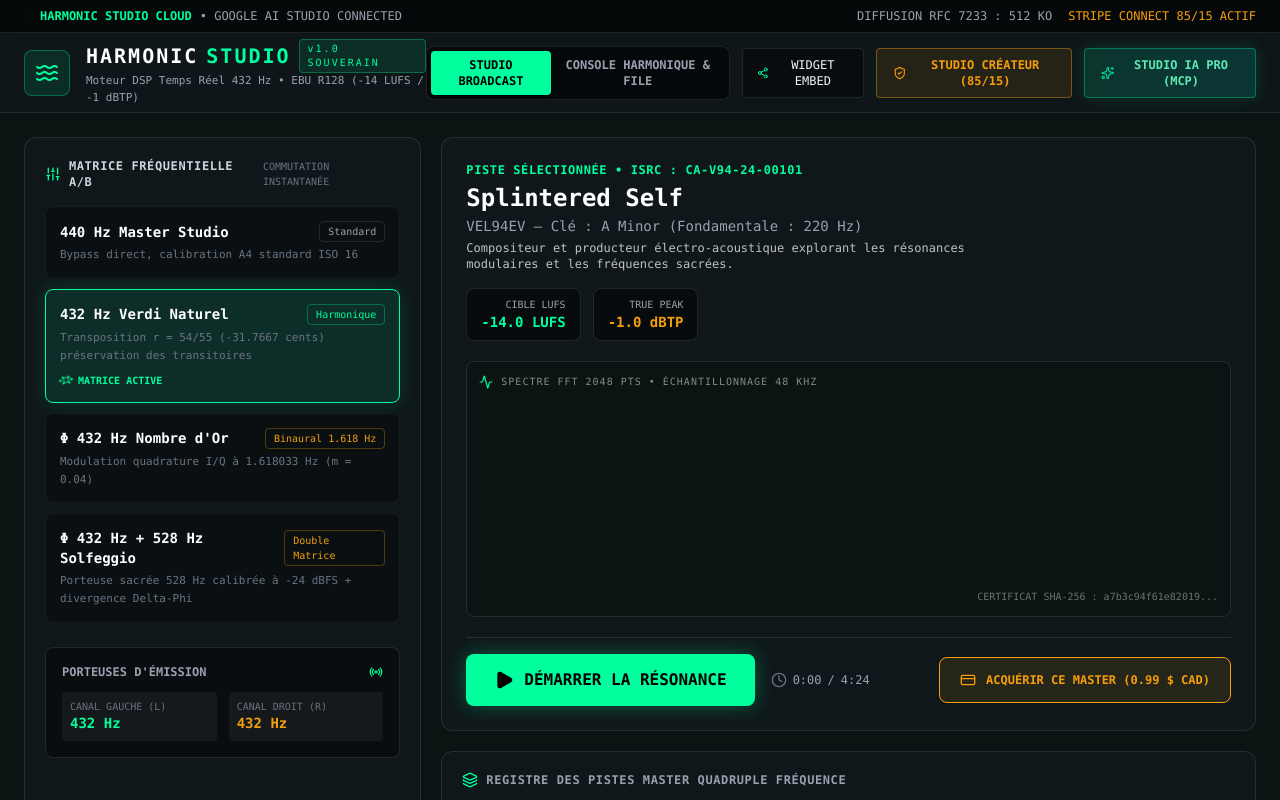
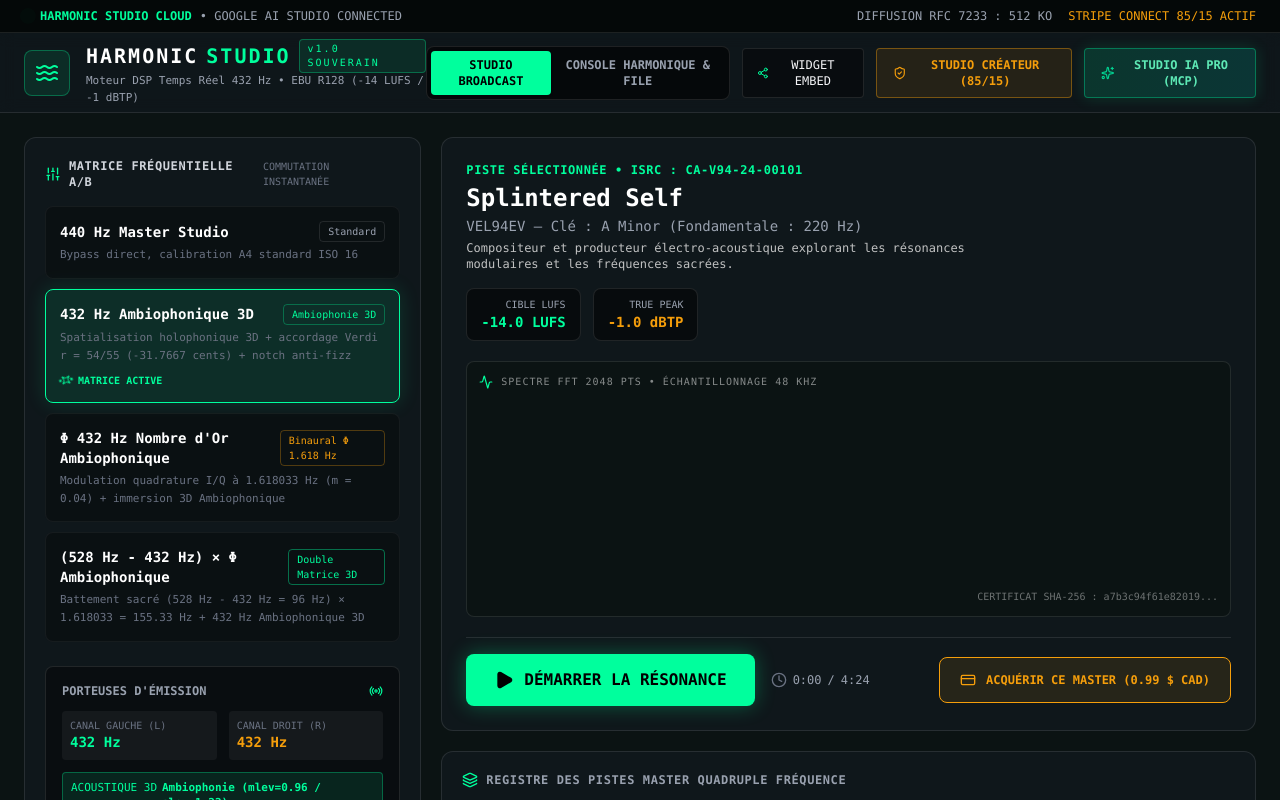
Before and after one commit to PositiveMike33/HARMONIC-STUDIO, a React (Vite) app: page / in a window 1280 px wide. Shown: the top 800 px of the page. Built offline with nearby package versions, Linux system fonts and the light colour scheme.

Commit message:
fix(merge): preserve artistBio and integrate 432Hz ambiophonic cards and cross-platform MCP

```diff
--- a/src/App.tsx
+++ b/src/App.tsx
@@ -463,24 +463,24 @@ export default function App() {
                   },
                   {
                     id: '432_NATURAL',
-                    title: '432 Hz Verdi Naturel',
-                    badge: 'Harmonique',
-                    desc: 'Transposition r = 54/55 (-31.7667 cents) préservation des transitoires',
+                    title: '432 Hz Ambiophonique 3D',
+                    badge: 'Ambiophonie 3D',
+                    desc: 'Spatialisation holophonique 3D + accordage Verdi r = 54/55 (-31.7667 cents) + notch anti-fizz',
                     color: 'text-[#00FF9D] border-[#00FF9D]/30',
                   },
                   {
                     id: '432_PHI',
-                    title: 'Φ 432 Hz Nombre d\'Or',
-                    badge: 'Binaural 1.618 Hz',
-                    desc: 'Modulation quadrature I/Q à 1.618033 Hz (m = 0.04)',
+                    title: 'Φ 432 Hz Nombre d\'Or Ambiophonique',
+                    badge: 'Binaural Φ 1.618 Hz',
+                    desc: 'Modulation quadrature I/Q à 1.618033 Hz (m = 0.04) + immersion 3D Ambiophonique',
                     color: 'text-[#F59E0B] border-[#F59E0B]/30',
                   },
                   {
                     id: '432_528_BINAURAL',
-                    title: 'Φ 432 Hz + 528 Hz Solfeggio',
-                    badge: 'Double Matrice',
-                    desc: 'Porteuse sacrée 528 Hz calibrée à -24 dBFS + divergence Delta-Phi',
-                    color: 'text-[#F59E0B] border-[#F59E0B]/30',
+                    title: '(528 Hz - 432 Hz) × Φ Ambiophonique',
+                    badge: 'Double Matrice 3D',
+                    desc: 'Battement sacré (528 Hz - 432 Hz = 96 Hz) × 1.618033 = 155.33 Hz + 432 Hz Ambiophonique 3D',
+                    color: 'text-[#00FF9D] border-[#00FF9D]/40',
                   },
                 ].map((mode) => {
                   const isActive = freqMode === mode.id;
@@ -528,6 +528,24 @@ export default function App() {
                   <div className="text-sm font-bold text-[#F59E0B]">{currentCarriers.rightHz} Hz</div>
                 </div>
               </div>
+              {freqMode === '432_528_BINAURAL' && (
+                <div className="mt-3 bg-[#00FF9D]/10 border border-[#00FF9D]/30 p-2 rounded text-[11px] text-[#00FF9D] flex items-center justify-between font-mono">
+                  <span>RÉSONANCE SACRÉE Δ-Φ :</span>
+                  <span className="font-bold">(528 - 432) × 1.618033 = 155.33 Hz</span>
+                </div>
+              )}
+              {freqMode === '432_NATURAL' && (
+                <div className="mt-3 bg-[#00FF9D]/10 border border-[#00FF9D]/30 p-2 rounded text-[11px] text-[#00FF9D] flex items-center justify-between font-mono">
+                  <span>ACOUSTIQUE 3D :</span>
+                  <span className="font-bold">Ambiophonie (mlev=0.96 / slev=1.22)</span>
+                </div>
+              )}
+              {freqMode === '432_PHI' && (
+                <div className="mt-3 bg-[#F59E0B]/10 border border-[#F59E0B]/30 p-2 rounded text-[11px] text-[#F59E0B] flex items-center justify-between font-mono">
+                  <span>MODULATION QUADRATURE :</span>
+                  <span className="font-bold">Φ = 1.618033 Hz (Ambiophonique 3D)</span>
+                </div>
+              )}
             </div>
 
             {/* Réglage du Volume Principal */}
```
Also changed, not shown: 1 other file (tests, documents, lock files or other folders).
